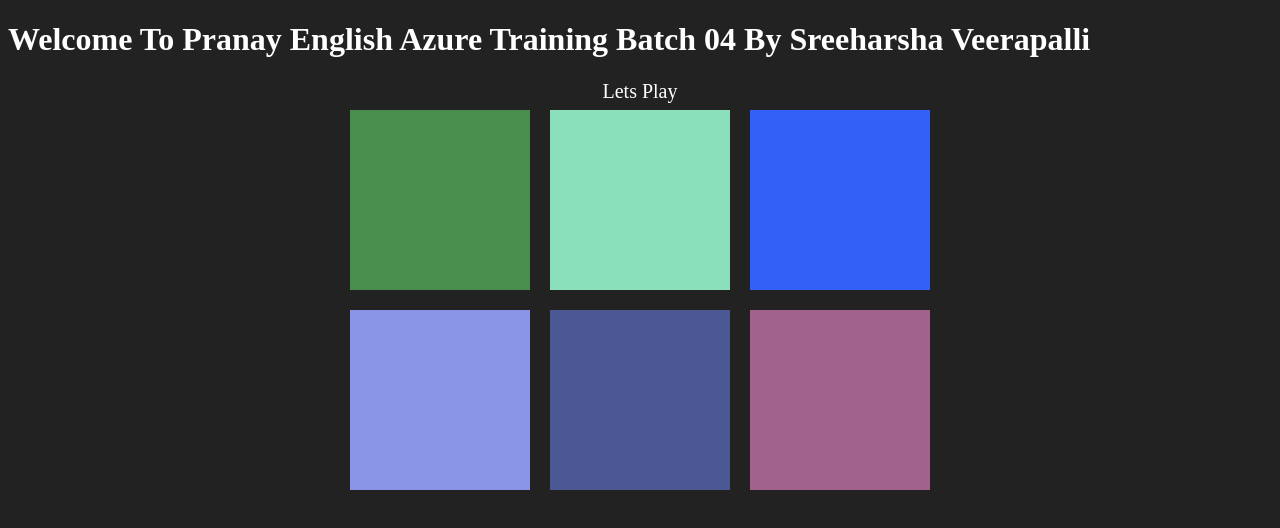
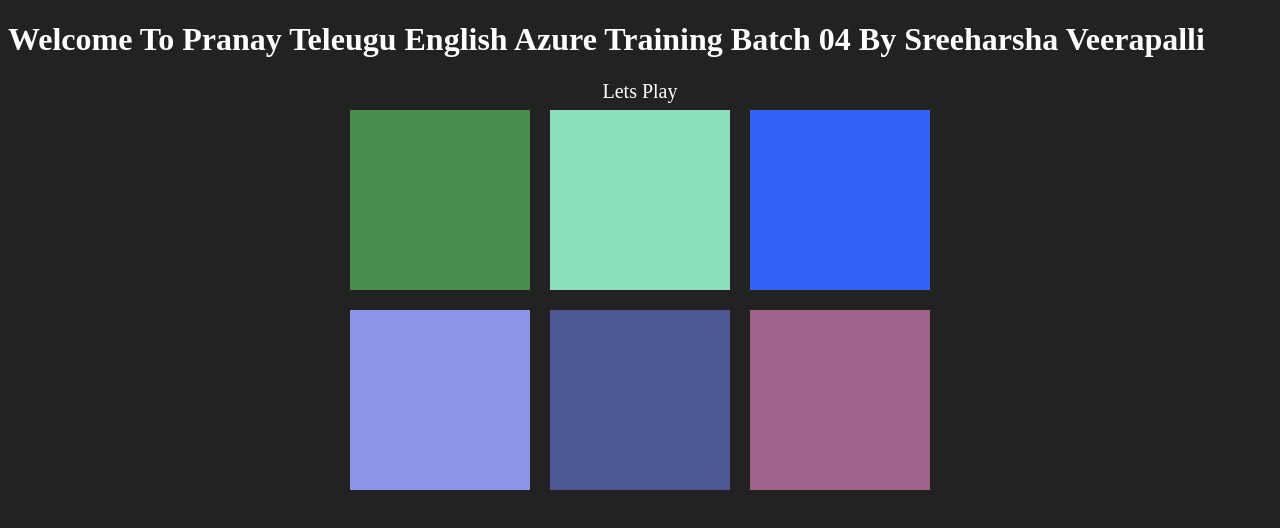
Before and after one commit to pranaykamsala/webhooks, a plain HTML site: page index.html in a window 1280 px wide. Drawn offline with Linux system fonts and the light colour scheme.

Commit message:
Update index.html

```diff
--- a/index.html
+++ b/index.html
@@ -8,7 +8,7 @@
 	<title>Color Game</title>
 </head>
 <body>
-	<h1>Welcome To Pranay English Azure Training Batch 04 By Sreeharsha Veerapalli</h1>
+	<h1>Welcome To Pranay  Teleugu English Azure Training Batch 04 By Sreeharsha Veerapalli</h1>
 	<div id="smallcont">
 		<div></div>
 		<div id="try1">Lets Play</div>
```
